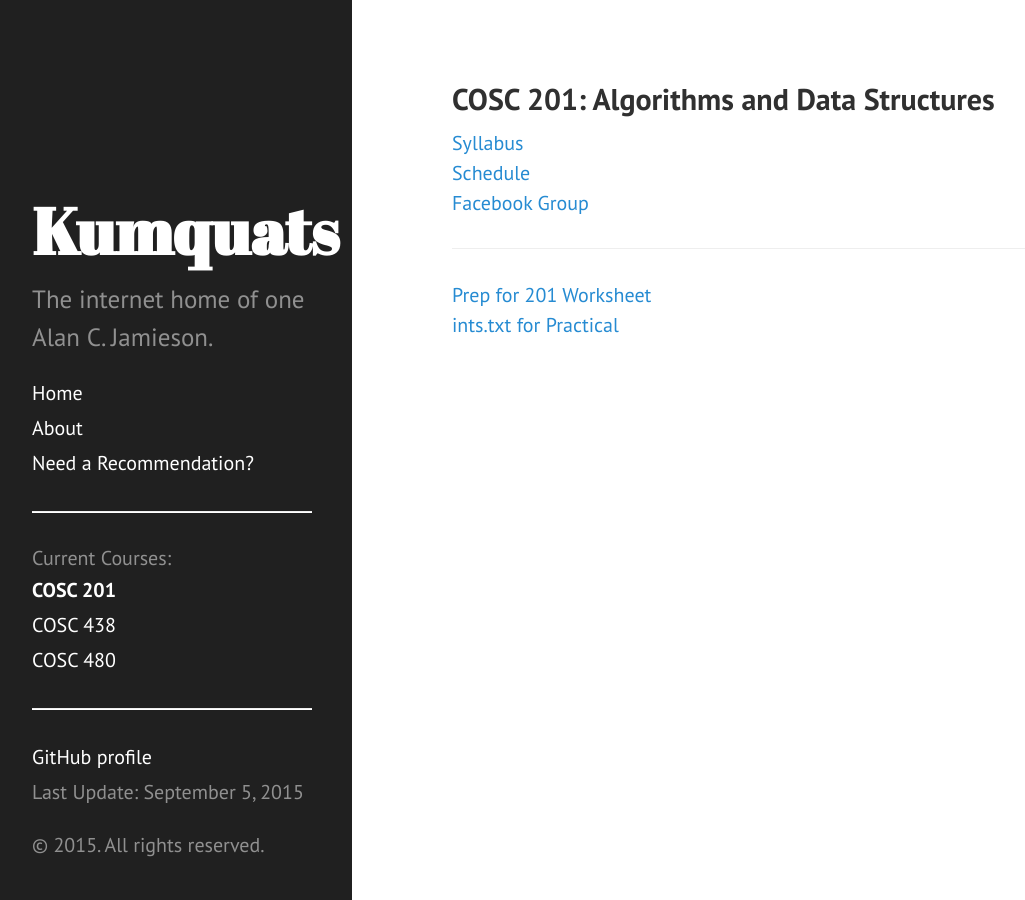
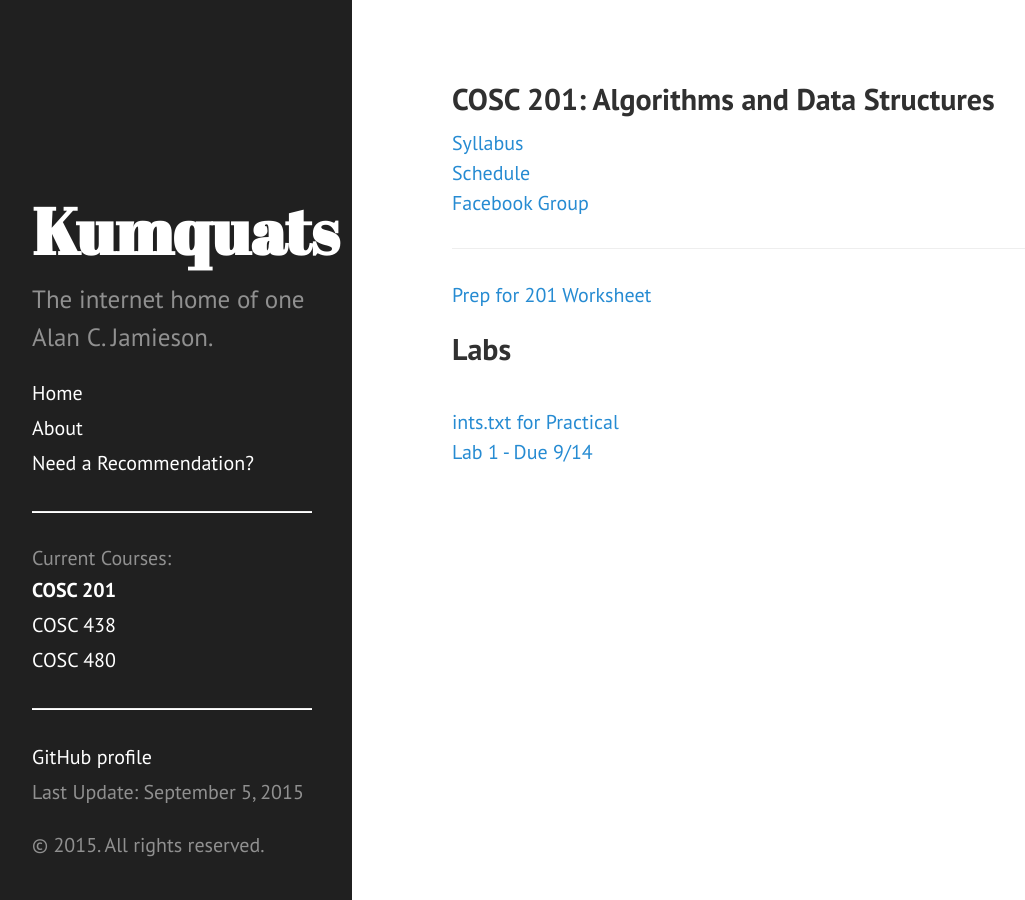
Before and after one commit to ripark/ripark.github.io, a Jekyll site: the page built from f15/cosc201.html, in a window 1280 px wide. Shown: the whole page, without its empty margins (8-1033 px from the left). Built offline with Jekyll 4.4.1, drawn with Linux system fonts in a browser that asks for light colours; Markdown is read by kramdown in place of the engine named in the settings.

Commit message:
Labs for week 2

```diff
--- a/f15/cosc201.html
+++ b/f15/cosc201.html
@@ -12,4 +12,8 @@
 <hr>
 <a href="http://ripark.github.io/f15/201Prep.pdf">Prep for 201 Worksheet</a>
 <br>
+<h2> Labs </h2>
+<br>
 <a href="http://ripark.github.io/f15/ints.txt">ints.txt for Practical</a>
+<br>
+<a href="http://ripark.github.io/f15/COSC201Lab1.pdf">Lab 1 - Due 9/14</a>
--- a/f15/cosc480.html
+++ b/f15/cosc480.html
@@ -20,5 +20,7 @@
 <br>
 <a href="http://ripark.github.io/f15/COSC480Lab1.pdf">Lab 1 - Due 9/9</a>
 <br>
+<a href="http://ripark.github.io/f15/COSC480Lab2.pdf">Lab 2 - Due 9/14</a>
+<br>
 <h1>Projects</h1>
 <a href="http://ripark.github.io/f15/COSC480Project1.pdf">Project 1 - Due 9/23, question cutoff 9/21</a>
```
Also changed, not shown: 2 other files.
